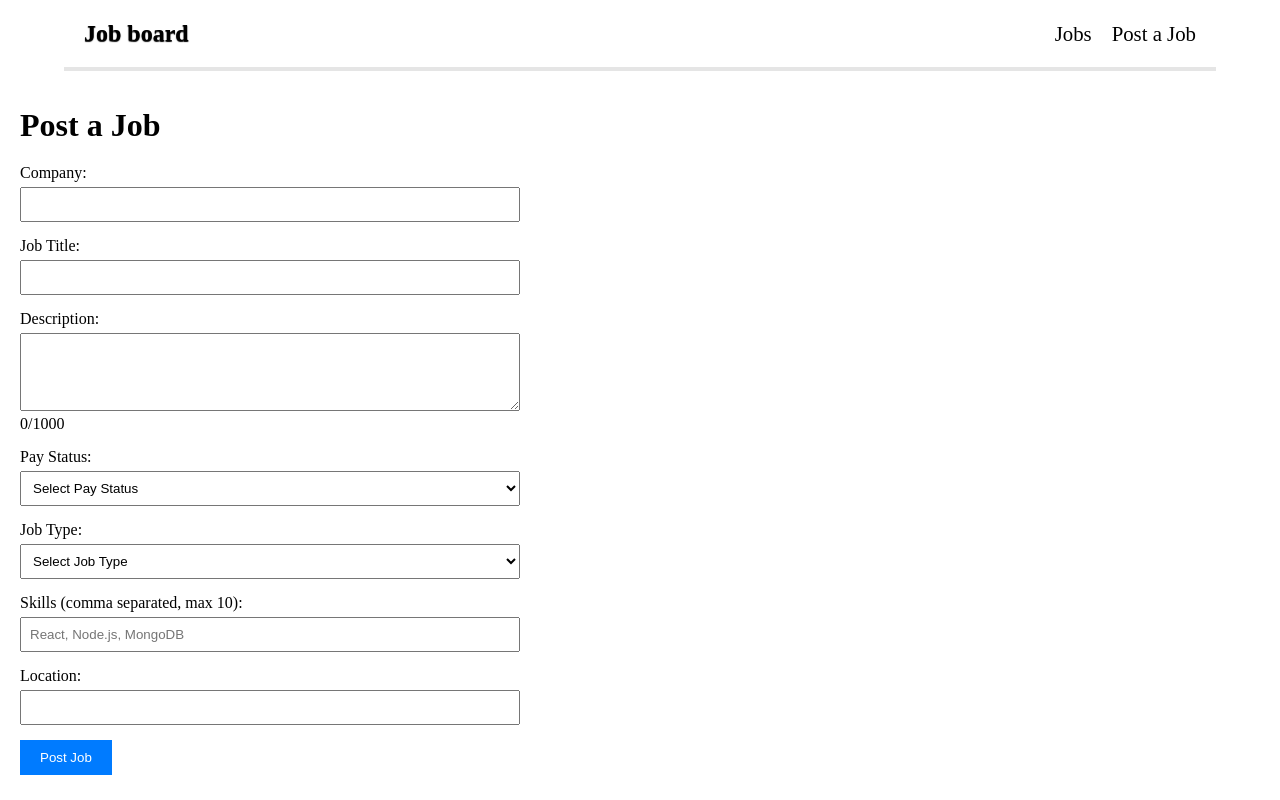
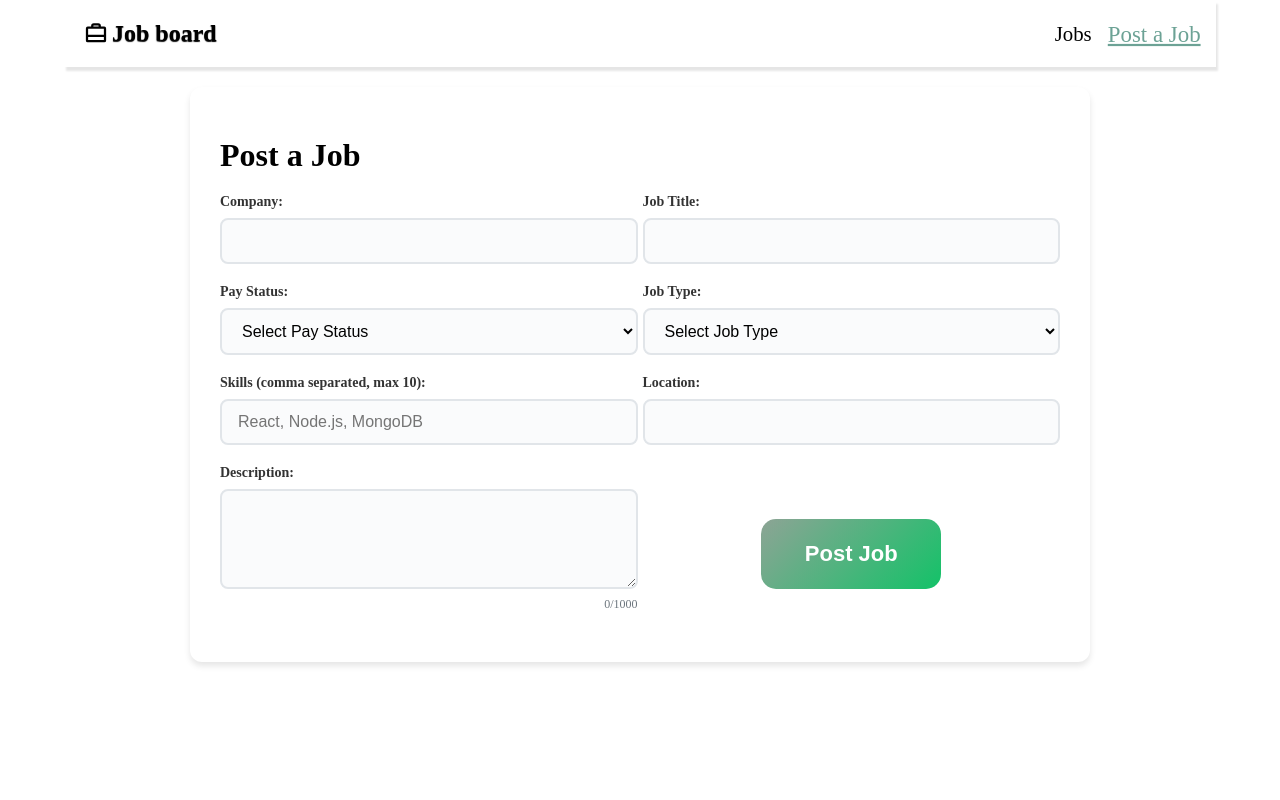
Before and after one commit to aravindh99/job, a React (Vite) app in the folder frontend/: page /jobs/post in a window 1280 px wide. Built offline with nearby package versions, Linux system fonts and the light colour scheme; no server answers.

Commit message:
style changes

```diff
--- a/frontend/package.json
+++ b/frontend/package.json
@@ -12,6 +12,7 @@
   "dependencies": {
     "react": "^19.1.0",
     "react-dom": "^19.1.0",
+    "react-icons": "^5.5.0",
     "react-router-dom": "^7.7.1"
   },
   "devDependencies": {
--- a/frontend/src/Pages/JobForm.jsx
+++ b/frontend/src/Pages/JobForm.jsx
@@ -146,7 +146,7 @@ const JobForm = () => {
             {message && <div className={`message ${message.includes('success') ? 'success' : 'error'}`}>{message}</div>}
 
             <form onSubmit={handleSubmit} className="job-form">
-                <div className="form-group">
+                <div className="form-group0">
                     <label className="form-label">Company:</label>
                     <input
                         type="text"
@@ -160,7 +160,7 @@ const JobForm = () => {
                     {errors.company && <span className="error-message">{errors.company}</span>}
                 </div>
 
-                <div className="form-group">
+                <div className="form-group1">
                     <label className="form-label">Job Title:</label>
                     <input
                         type="text"
@@ -174,7 +174,7 @@ const JobForm = () => {
                     {errors.title && <span className="error-message">{errors.title}</span>}
                 </div>
 
-                <div className="form-group">
+                <div className="form-group2">
                     <label className="form-label">Description:</label>
                     <textarea
                         name="description"
@@ -189,7 +189,7 @@ const JobForm = () => {
                     {errors.description && <span className="error-message">{errors.description}</span>}
                 </div>
 
-                <div className="form-group">
+                <div className="form-group3">
                     <label className="form-label">Pay Status:</label>
                     <select
                         name="payStatus"
@@ -206,7 +206,7 @@ const JobForm = () => {
                     {errors.payStatus && <span className="error-message">{errors.payStatus}</span>}
                 </div>
 
-                <div className="form-group">
+                <div className="form-group4">
                     <label className="form-label">Job Type:</label>
                     <select
                         name="jobType"
@@ -225,7 +225,7 @@ const JobForm = () => {
                     {errors.jobType && <span className="error-message">{errors.jobType}</span>}
                 </div>
 
-                <div className="form-group">
+                <div className="form-group5">
                     <label className="form-label">Skills (comma separated, max 10):</label>
                     <input
                         type="text"
@@ -238,7 +238,7 @@ const JobForm = () => {
                     {errors.skills && <span className="error-message">{errors.skills}</span>}
                 </div>
 
-                <div className="form-group">
+                <div className="form-group6">
                     <label className="form-label">Location:</label>
                     <input
                         type="text"
--- a/frontend/src/Pages/JobList.jsx
+++ b/frontend/src/Pages/JobList.jsx
@@ -41,7 +41,7 @@ const JobList = () => {
                     jobs.map((job) => (
                         <Link to={`/jobs/${job._id}`}>
                             <div key={job._id} className="job-card">
-                                <h3 className="job-title">{job.title}</h3>
+                                <h3 className="job-title">{job.title[0].toUpperCase()+job.title.slice(1)}</h3>
                                 <p className="job-info"><strong>Company:</strong> {job.company}</p>
                                 <p className="job-info"><strong>Location:</strong> {job.location}</p>
                             </div>
--- a/frontend/src/components/Header.jsx
+++ b/frontend/src/components/Header.jsx
@@ -1,14 +1,15 @@
 import React from 'react'
-import { Link } from 'react-router-dom'
+import { NavLink } from 'react-router-dom'
+import { PiSuitcaseSimpleBold } from "react-icons/pi";
 
 const Header = () => {
   return (
     <div className='head'>
     <header className="header">
-      <span className="logo">Job board</span>
+      <span className="logo"><PiSuitcaseSimpleBold />Job board</span>
        <nav className="nav">
-        <Link to="/jobs" className="nav-link">Jobs</Link>
-        <Link to="/jobs/post" className="nav-link">Post a Job</Link>
+        <NavLink to="/jobs" end className={({isActive})=> isActive ? "active-nav":"nav-link"}>Jobs</NavLink>
+        <NavLink to="/jobs/post" className={({isActive})=> isActive ? "active-nav":"nav-link"}>Post a Job</NavLink>
       </nav>
     </header></div>
   )
--- a/frontend/src/index.css
+++ b/frontend/src/index.css
@@ -11,8 +11,10 @@
 }
 
 .loading {
-  padding: 20px;
   text-align: center;
+  padding: 60px 20px;
+  font-size: 18px;
+  color: #666;
 }
 
 .error {
@@ -26,22 +28,32 @@
   display: flex;
   justify-content: space-between;
   align-items: center;
-  box-shadow: 0 4px 0px rgba(0,0,0,0.1);
+  box-shadow: 2px 4px 2px rgba(0, 0, 0, 0.1);
   width: 90%;
 }
-.nav{
+
+.nav {
   display: flex;
   gap: 20px;
 }
-.nav-link{
+
+.nav-link {
   text-decoration: none;
   font-size: 1.3rem;
   color: #000;
 }
-.nav-link:hover{
+
+.active-nav{
+  font-size: 1.3rem;
+  transform: scale(1.1);
+  color: #6ca295;
+}
+
+.nav-link:hover {
   transform: scale(1.3);
 }
-.head{
+
+.head {
   display: flex;
   justify-content: center;
 }
@@ -50,22 +62,41 @@
   font-size: 24px;
   font-weight: bold;
   text-shadow: 0 1px 1px;
+  display: flex;
+  justify-content: center;
+  align-items: center;
+  gap: 4px  ;
 }
 
 
 /* Job List */
-.list{
+.list {
   margin-left: 13vh;
 }
+
 .jobs-container {
-  padding: 10px;
+  display: grid;
+  grid-template-columns: repeat(auto-fill, minmax(400px, 1fr));
+  gap: 20px;
+  padding: 20px;
+}
+
+
+.jobs-container a {
+  text-decoration: none;
+  color: inherit;
 }
 
 .job-card {
   border: 1px solid #ccc;
-  margin: 10px 0;
   padding: 15px;
-  width: 90%;
+  border-radius: 8px;
+  box-shadow: 0 2px 4px rgba(0, 0, 0, 0.1);
+}
+
+.job-card:hover {
+  transform: translateX(-2px);
+  box-shadow: 0 4px 12px rgba(0, 0, 0, 0.15);
 }
 
 .job-title {
@@ -90,54 +121,151 @@
 
 /* Job Form */
 .job-form-container {
-  padding: 20px;
+  max-width: 900px;
+  margin: 0 auto;
+  padding: 30px;
+  background: white;
+  border-radius: 12px;
+  box-shadow: 0 4px 6px rgba(0, 0, 0, 0.1);
+  margin-top: 20px;
 }
 
 .job-form {
-  max-width: 500px;
+  width: 100%;
+  display: grid;
+  grid-template-areas:
+  "comp tit"
+  "pay job"
+  "skill loc"
+  "des but"
+  ;
+  column-gap: 5px;
 }
 
-.form-group {
-  margin-bottom: 15px;
+.form-group0 {
+  margin-bottom: 20px;
+  grid-area: comp;
+}
+.form-group1 {
+  margin-bottom: 20px;
+  grid-area: tit;
+}
+.form-group2 {
+  margin-bottom: 20px;
+  grid-area: des;
+}
+.form-group3 {
+  margin-bottom: 20px;
+  grid-area: pay;
+}
+.form-group4 {
+  margin-bottom: 20px;
+  grid-area: job;
+}
+.form-group5 {
+  margin-bottom: 20px;
+  grid-area: skill;
+}
+.form-group6 {
+  margin-bottom: 20px;
+  grid-area: loc;
+}
+
+.form-button{
+  grid-area: but;
+  align-self: center;
+  justify-self: center;
 }
 
 .form-label {
   display: block;
-  margin-bottom: 5px;
+  margin-bottom: 8px;
+  font-weight: 600;
+  color: #333;
+  font-size: 14px;
 }
 
 .form-input,
 .form-textarea,
 .form-select {
   width: 100%;
-  padding: 8px;
+  padding: 12px 16px;
+  border: 2px solid #e1e5e9;
+  border-radius: 8px;
+  font-size: 16px;
+  transition: border-color 0.3s, box-shadow 0.3s;
+  background-color: #fafbfc;
+}
+
+.form-input:focus,
+.form-textarea:focus,
+.form-select:focus {
+  outline: none;
+  border-color: #bad4f1;
+  box-shadow: 0 0 0 3px rgba(0, 123, 255, 0.1);
+  background-color: white;
+}
+
+.form-input.error,
+.form-textarea.error,
+.form-select.error {
+  border-color: #dc3545;
+  background-color: #fff5f5;
+}
+
+.form-textarea {
+  resize: vertical;
+  min-height: 100px;
+  font-family: inherit;
 }
 
 .form-button {
-  padding: 10px 20px;
-  background-color: #007bff;
+  background: linear-gradient(135deg, #8da495 0%, #13c268 100%);
   color: white;
   border: none;
+  border-radius: 15px;
+  font-size: 22px;
+  font-weight: 600;
   cursor: pointer;
-}
-
-.form-button.loading {
-  cursor: not-allowed;
-  opacity: 0.6;
+  margin-top: 10px;
+  width: 180px;
+  height: 70px;
 }
 
 .message {
-  padding: 10px;
-  margin: 10px 0;
+  padding: 12px 16px;
+  margin: 15px 0;
+  border-radius: 6px;
+  font-weight: 500;
 }
 
 .message.success {
-  color: green;
+  background-color: #d4edda;
+  color: #155724;
+  border: 1px solid #c3e6cb;
 }
 
 .message.error {
-  color: red;
+  background-color: #f8d7da;
+  color: #721c24;
+  border: 1px solid #f5c6cb;
 }
+
+.error-message {
+  display: block;
+  color: #dc3545;
+  font-size: 12px;
+  margin-top: 4px;
+  font-weight: 500;
+}
+
+.char-count {
+  text-align: right;
+  font-size: 12px;
+  color: #6c757d;
+  margin-top: 4px;
+}
+
 
 /* Job Details */
 .job-details-container {
```
Also changed, not shown: 2 other files (tests, documents, lock files or other folders).
